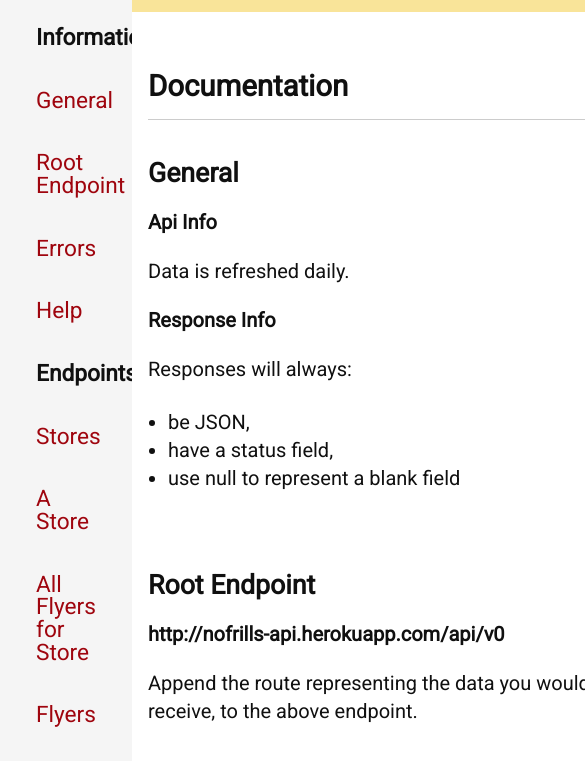
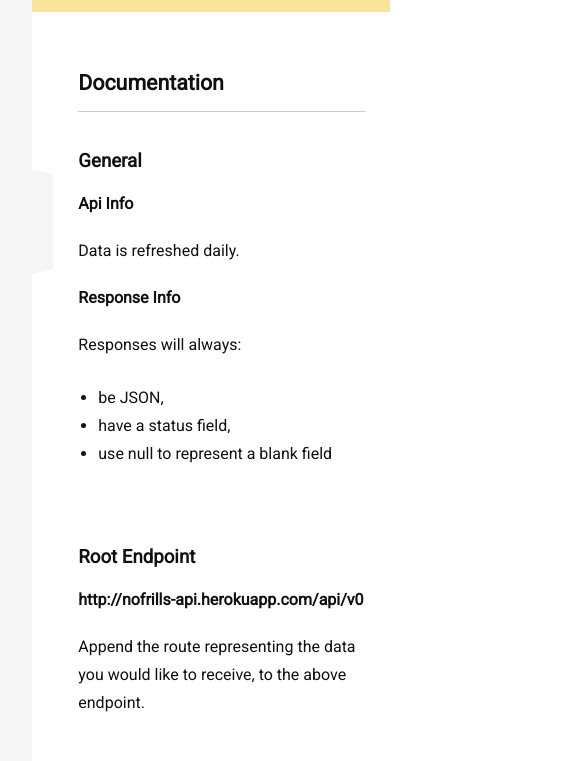
Before and after one commit to heatherbooker/no-frills-api, a website: page static/docs/v0.html in a window 390 px wide. Shown: the part 78-839 px from the top of the page, 585 px wide, since content can reach past the window. Drawn offline with nearby package versions, Linux system fonts and the light colour scheme; files that its build step writes are made by us from their sources.

Commit message:
Add tab to toggle sidebar on mobile

```diff
--- a/static/docs/v0.html
+++ b/static/docs/v0.html
@@ -31,6 +31,7 @@
 
   <div class="nf-docs">
 
+    <div class="nf-docs-sidenav-toggle_closed" id="nf-docs-sidenav-toggle"></div>
     <div class="nf-docs-sidenav" id="nf-sidenav">
       <nav>
         <ul class="no-list-styles">
@@ -264,19 +265,19 @@
 // Initialize syntax highlighting for code snippets.
 hljs.initHighlightingOnLoad();
 
-// Make sidebar scroll then fix at top.
+// Make sidenav scroll then fix at top.
 document.addEventListener('DOMContentLoaded', function() {
-  const sidebar = document.getElementById('nf-sidenav');
-  const topPosition = getOffset(sidebar);
-  const topMargin = window.getComputedStyle(sidebar, null).getPropertyValue('margin-top');
+  const sidenav = document.getElementById('nf-sidenav');
+  const topPosition = getOffset(sidenav);
+  const topMargin = window.getComputedStyle(sidenav, null).getPropertyValue('margin-top');
   const top = topPosition - parseFloat(topMargin);
 
   window.onscroll = function() {
     const scrollTop = document.body.scrollTop || document.documentElement.scrollTop;
     if (scrollTop >= top) {
-      sidebar.className = 'nf-docs-sidenav_fixed';
+      sidenav.className = 'nf-docs-sidenav_fixed';
     } else {
-      sidebar.className = 'nf-docs-sidenav';
+      sidenav.className = 'nf-docs-sidenav';
     }
   }
   function getOffset(element) {
@@ -285,6 +286,22 @@ document.addEventListener('DOMContentLoaded', function() {
     var top = box.top + window.pageYOffset - de.clientTop;
     return top;
   }
+
+  // Toggle sidenav on mobile.
+  const sidenavToggle = document.getElementById('nf-docs-sidenav-toggle');
+  function toggleSidenav() {
+    if (sidenav.style.left === '0px') {
+      sidenav.style.left = '-180px';
+      sidenavToggle.className = 'nf-docs-sidenav-toggle_closed';
+    } else {
+      sidenav.style.left = '0';
+      sidenavToggle.className = 'nf-docs-sidenav-toggle_open';
+    }
+  }
+
+  sidenavToggle.onclick = toggleSidenav;
+  sidenav.onclick = toggleSidenav;
+
 });
 </script>
 
--- a/static/styles/_docs.scss
+++ b/static/styles/_docs.scss
@@ -17,17 +17,55 @@ a.nf-docs-anchor {
   background-color: $backgroundGrey;
   height: 100%;
   position: absolute;
+  z-index: 5;
   overflow-y: auto;
   nav {
     margin: auto;
     width: 80%;
     padding-bottom: 100px;
   }
+  @media (max-width: $smallScreen) {
+    width: 180px;
+    left: -180px;
+  }
 }
 
 .nf-docs-sidenav_fixed {
   position: fixed;
   top: 0;
+}
+
+.nf-docs-sidenav-toggle_closed, .nf-docs-sidenav-toggle_open {
+  position: fixed;
+  display: inline-block;
+  padding: 1em;
+  left: 30px;
+  top: 250px;
+  z-index: 5;
+  &:before {
+    content: '';
+    position: fixed;
+    width: 1.5em;
+    height: 100px;
+    top: 250px;
+    right: 0;
+    bottom: 0;
+    left: 30px;
+    z-index: 5;
+    background: $backgroundGrey;
+    transform: perspective(4px) rotateY(1deg);
+  }
+}
+
+.nf-docs-sidenav-toggle_open {
+  left: 212px;
+  &:before {
+    left: 212px;
+  }
+}
+
+.nf-docs-sidenav-toggle_closed:hover, .nf-docs-sidenav-toggle_open:hover {
+  cursor: pointer;
 }
 
 .nf-docs-sidenav-header {
@@ -37,6 +75,9 @@ a.nf-docs-anchor {
 .nf-docs-sidenav li, .nf-docs-sidenav_fixed li {
   padding: 20px 10px;
   font-size: 17pt;
+  @media (max-width: $smallScreen) {
+    font-size: 12pt;
+  }
 }
 
 .nf-docs-sidenav li a, .nf-docs-sidenav_fixed li a {
@@ -50,18 +91,30 @@ a.nf-docs-anchor {
   padding-top: 20px;
   flex: 1;
   margin-left: 20%;
+  @media (max-width: $smallScreen) {
+    flex: unset;
+    margin-left: 32px;
+    width: calc(100% - 32px);
+    font-size: 12pt;
+  }
 }
 
 .nf-docs-main-section {
   margin: auto;
   max-width: 700px;
   width: 80%;
+  @media (max-width: $smallScreen) {
+    padding-left: 21px;
+  }
 }
 
 .nf-docs p {
   line-height: 28px;
   margin: 25px 0px;
   font-size: 15pt;
+  @media (max-width: $smallScreen) {
+    font-size: 12pt;
+  }
 }
 
 .nf-docs-title {
@@ -70,6 +123,9 @@ a.nf-docs-anchor {
   margin-top: 40px;
   padding-bottom: 18px;
   border-bottom: 1px solid #CCCCCC;
+  @media (max-width: $smallScreen) {
+    font-size: 16pt;
+  }
 }
 
 .nf-docs-h2 {
@@ -77,6 +133,9 @@ a.nf-docs-anchor {
   font-weight: bold;
   margin-top: 80px;
   margin-bottom: 20px;
+  @media (max-width: $smallScreen) {
+    font-size: 14pt;
+  }
 }
 
 .nf-docs-h2-first {
@@ -89,6 +148,9 @@ a.nf-docs-anchor {
   margin-top: 25px;
   margin-bottom: 15px;
   text-transform: capitalize;
+  @media (max-width: $smallScreen) {
+    font-size: 12pt;
+  }
 }
 
 .nf-docs-h3-no-caps {
@@ -101,6 +163,9 @@ a.nf-docs-anchor {
   code {
     padding: 1em;
   }
+  @media (max-width: $smallScreen) {
+    font-size: 12pt;
+  }
 }
 
 .nf-docs-list {
@@ -111,7 +176,7 @@ a.nf-docs-anchor {
 }
 
 .nf-docs ol {
-    margin: 25px 0 25px 1em;
+  margin: 25px 0 25px 1em;
 }
 
 .nf-docs ol li {
```
